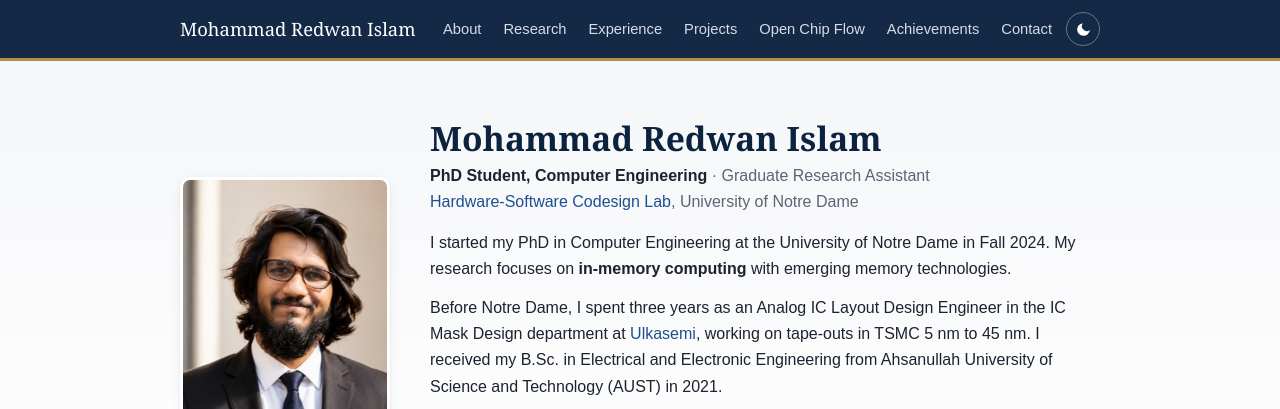
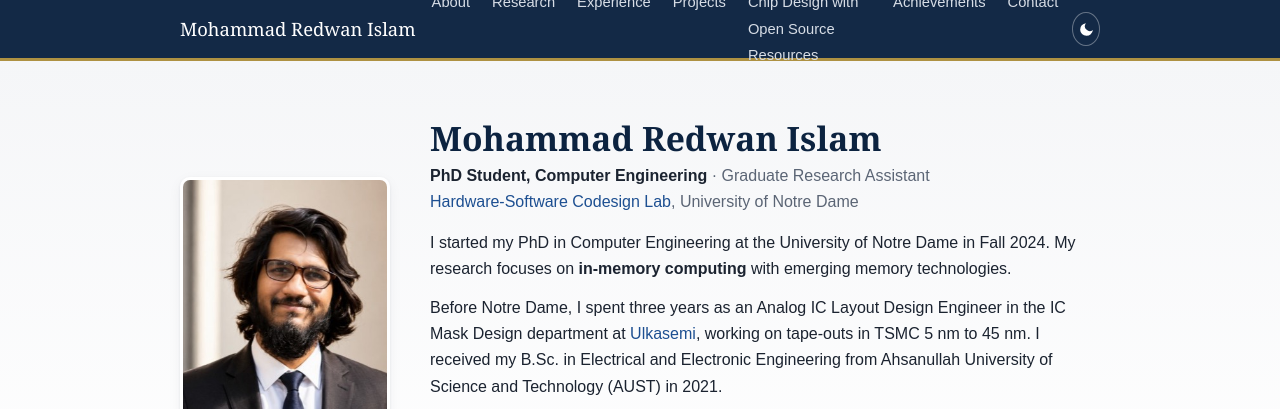
Before and after one commit to codholic/codholic.github.io, a plain HTML site: page index.html in a window 1280 px wide. Shown: the top 409 px of the page. Drawn offline with Linux system fonts and the light colour scheme.

Commit message:
Menu: rename to Chip Design with Open Source Resources
Co-Authored-By: Claude Opus 5.5 <noreply@anthropic.com>

```diff
--- a/index.html
+++ b/index.html
@@ -28,7 +28,7 @@
         <li><a href="#research">Research</a></li>
         <li><a href="#experience">Experience</a></li>
         <li><a href="#projects">Projects</a></li>
-        <li><a href="/open-chip-flow/">Open Chip Flow</a></li>
+        <li><a href="/open-chip-flow/">Chip Design with Open Source Resources</a></li>
         <li><a href="#achievements">Achievements</a></li>
         <li><a href="#contact">Contact</a></li>
       </ul>
```
